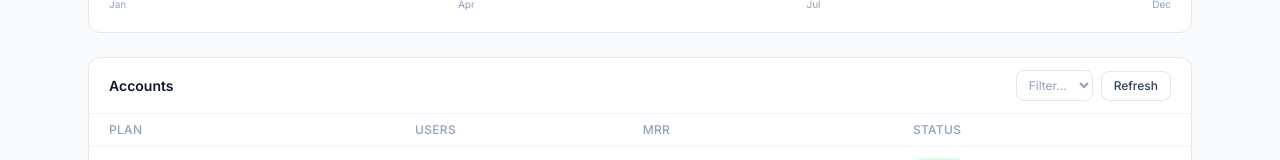
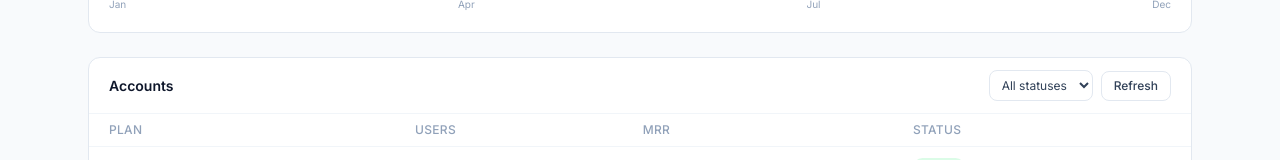
Before and after one commit to doitbse/make-a-wish, a Next.js app: page / in a window 1280 px wide. Shown: the part 515-675 px from the top of the page. Built offline with nearby package versions, Linux system fonts and the light colour scheme.

Commit message:
fix(adk): populate status filter options in accounts table
Automated fix proposed by Google ADK Agent (gemini-3.8-flash).
File: src/app/page.tsx
Rationale: Populate status filter dropdown options and filter accounts table by status

```diff
--- a/src/app/page.tsx
+++ b/src/app/page.tsx
@@ -1,3 +1,6 @@
+"use client";
+
+import { useState } from "react";
 import Link from "next/link";
 
 /**
@@ -27,6 +30,15 @@ const ROWS = [
 ];
 
 export default function Home() {
+  const [statusFilter, setStatusFilter] = useState("all");
+
+  const filteredRows =
+    statusFilter === "all"
+      ? ROWS
+      : ROWS.filter(
+          (r) => r.status.toLowerCase() === statusFilter.toLowerCase()
+        );
+
   return (
     <div className="flex min-h-full flex-col">
       {/* Top nav */}
@@ -155,18 +167,20 @@ export default function Home() {
           <div className="flex items-center justify-between border-b border-slate-100 px-5 py-3">
             <h2 className="text-sm font-semibold text-slate-900">Accounts</h2>
             <div className="flex items-center gap-2">
-              {/* Intentionally empty / broken filter — perfect annotation target */}
               <select
                 aria-label="Filter by status"
-                className="rounded-lg border border-slate-200 px-2 py-1.5 text-xs text-slate-400"
-                defaultValue=""
+                className="rounded-lg border border-slate-200 bg-white px-2 py-1.5 text-xs text-slate-700"
+                value={statusFilter}
+                onChange={(e) => setStatusFilter(e.target.value)}
               >
-                <option value="" disabled>
-                  Filter…
-                </option>
+                <option value="all">All statuses</option>
+                <option value="Active">Active</option>
+                <option value="Trial">Trial</option>
+                <option value="Past due">Past due</option>
               </select>
               <button
                 type="button"
+                onClick={() => setStatusFilter("all")}
                 className="rounded-lg border border-slate-200 px-3 py-1.5 text-xs font-medium text-slate-700 hover:border-slate-300"
               >
                 Refresh
@@ -183,7 +197,7 @@ export default function Home() {
               </tr>
             </thead>
             <tbody>
-              {ROWS.map((r, i) => (
+              {filteredRows.map((r, i) => (
                 <tr
                   key={i}
                   className="border-b border-slate-50 last:border-0 hover:bg-slate-50"
```
